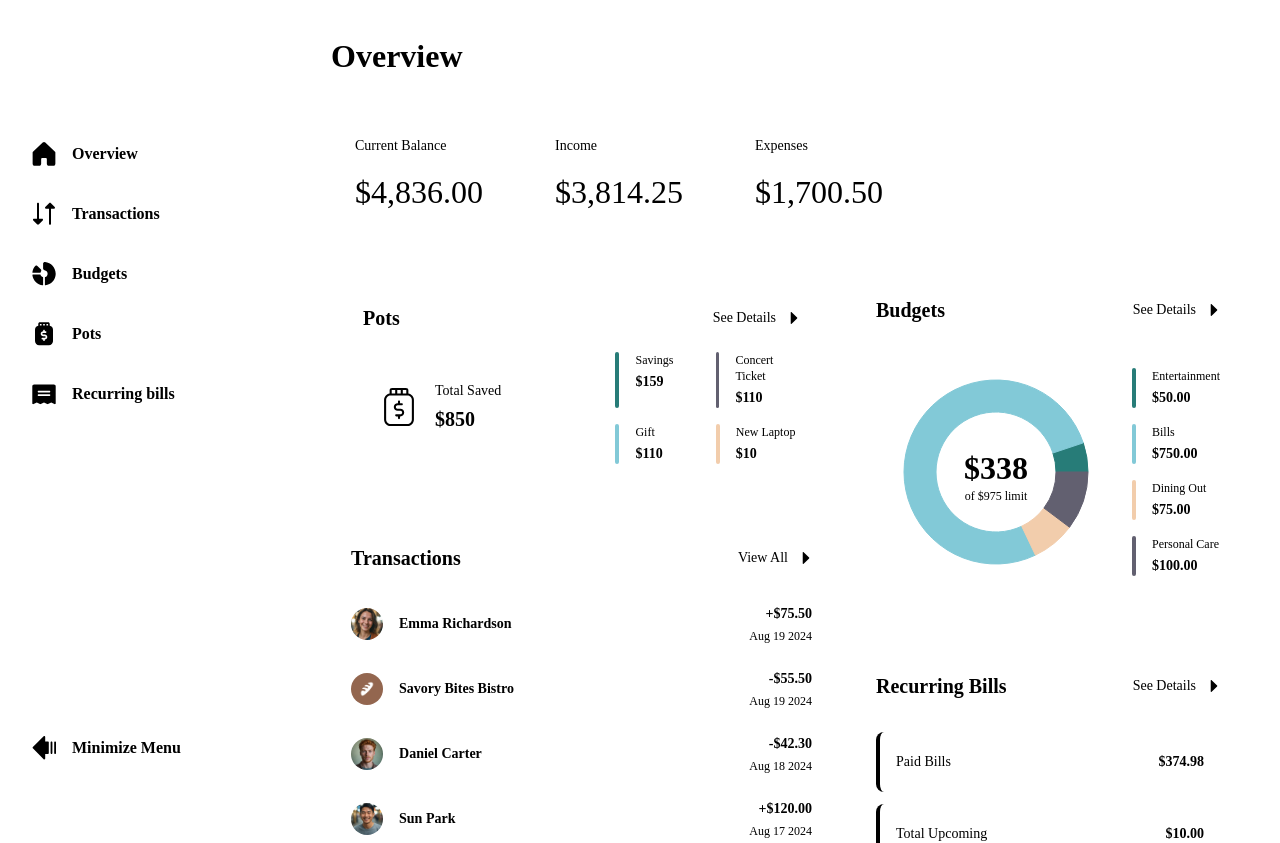
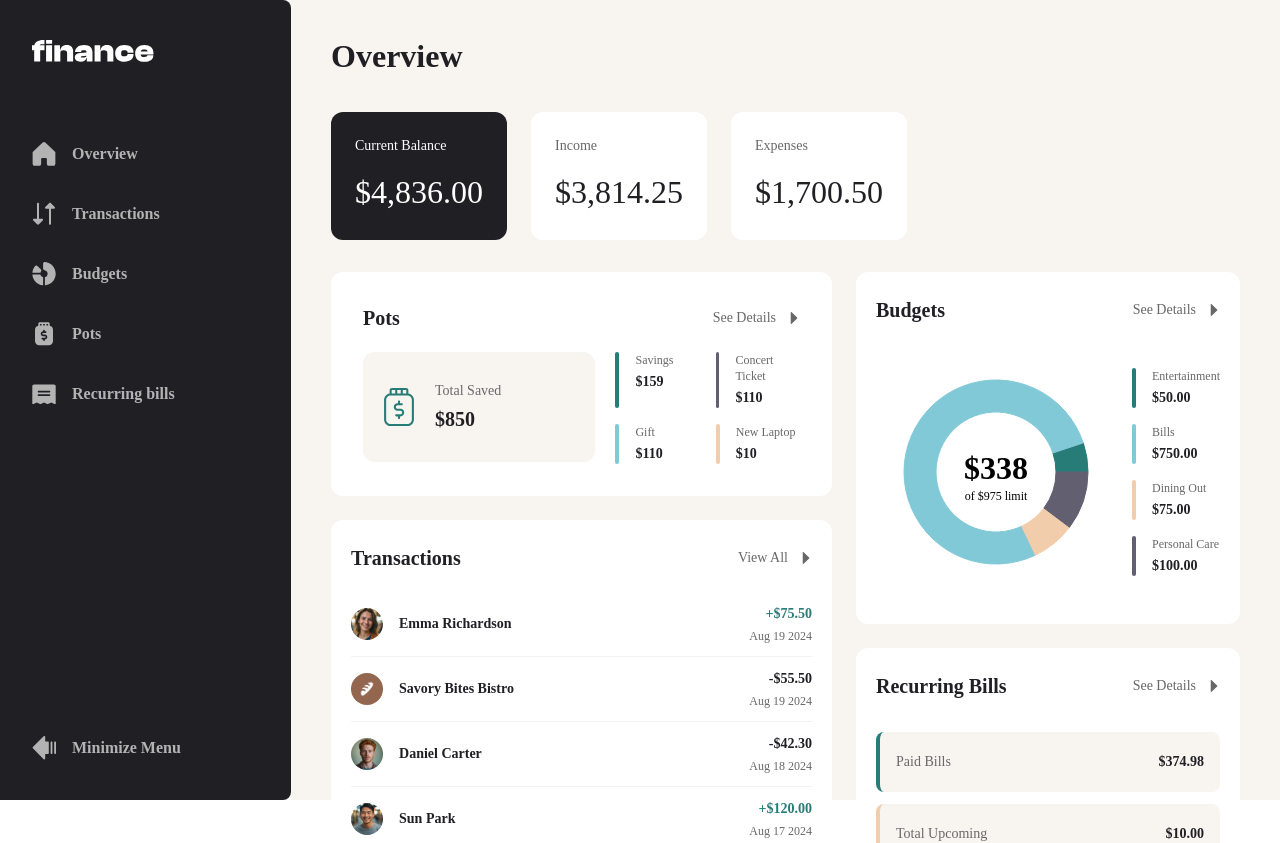
Before and after one commit to gianmarcoricciarelli/personal-finance-app, a React (Vite) app: page / in a window 1280 px wide. Shown: the top 843 px of the page. Built offline with nearby package versions, Linux system fonts and the light colour scheme; a web font is replaced by a local one.

Commit message:
fix: fixed css colors variables, added tailwind vite's plugin

```diff
--- a/package.json
+++ b/package.json
@@ -20,6 +20,7 @@
     "devDependencies": {
         "@eslint/js": "^9.17.0",
         "@tailwindcss/cli": "^4.0.6",
+        "@tailwindcss/vite": "^4.0.6",
         "@types/node": "^22.13.1",
         "@types/react": "^18.3.18",
         "@types/react-dom": "^18.3.5",
--- a/src/index.css
+++ b/src/index.css
@@ -19,19 +19,19 @@
 }
 
 @theme {
-    --color-pfa-beige-100: '#F8F4F0';
-    --color-pfa-beige-500: '#98908B';
-    --color-pfa-cyan: '#82C9D7';
-    --color-pfa-green: '#277C78';
-    --color-pfa-grey-100: '#F2F2F2';
-    --color-pfa-grey-300: '#B3B3B3';
-    --color-pfa-grey-500: '#696868';
-    --color-pfa-grey-900: '#201F24';
-    --color-pfa-navy: '#626070';
-    --color-pfa-purple: '#826CB0';
-    --color-pfa-red: '#C94736';
-    --color-pfa-white: '#FFFFFF';
-    --color-pfa-yellow: '#F2CDAC';
+    --color-pfa-beige-100: #f8f4f0;
+    --color-pfa-beige-500: #98908b;
+    --color-pfa-cyan: #82c9d7;
+    --color-pfa-green: #277c78;
+    --color-pfa-grey-100: #f2f2f2;
+    --color-pfa-grey-300: #b3b3b3;
+    --color-pfa-grey-500: #696868;
+    --color-pfa-grey-900: #201f24;
+    --color-pfa-navy: #626070;
+    --color-pfa-purple: #826cb0;
+    --color-pfa-red: #c94736;
+    --color-pfa-white: #ffffff;
+    --color-pfa-yellow: #f2cdac;
 
     --breakpoint-mobile: 375px;
     --breakpoint-tablet: 768px;
--- a/src/pages/Home/Home.tsx
+++ b/src/pages/Home/Home.tsx
@@ -40,7 +40,7 @@ export default function Home() {
                             data.balance[
                                 balanceKey as keyof Balance
                             ].toLocaleString(undefined, {
-                                minimumFractionDigits: 2,
+                                minimumFractionDigits: 2
                             })
                         }
                         isPrimary={index === 0}
--- a/src/tailwind_index.css
+++ b/src/tailwind_index.css
@@ -377,19 +377,19 @@
     --default-mono-font-variation-settings: var(
       --font-mono--font-variation-settings
     );
-    --color-pfa-beige-100: '#F8F4F0';
-    --color-pfa-beige-500: '#98908B';
-    --color-pfa-cyan: '#82C9D7';
-    --color-pfa-green: '#277C78';
-    --color-pfa-grey-100: '#F2F2F2';
-    --color-pfa-grey-300: '#B3B3B3';
-    --color-pfa-grey-500: '#696868';
-    --color-pfa-grey-900: '#201F24';
-    --color-pfa-navy: '#626070';
-    --color-pfa-purple: '#826CB0';
-    --color-pfa-red: '#C94736';
-    --color-pfa-white: '#FFFFFF';
-    --color-pfa-yellow: '#F2CDAC';
+    --color-pfa-beige-100: #f8f4f0;
+    --color-pfa-beige-500: #98908b;
+    --color-pfa-cyan: #82c9d7;
+    --color-pfa-green: #277c78;
+    --color-pfa-grey-100: #f2f2f2;
+    --color-pfa-grey-300: #b3b3b3;
+    --color-pfa-grey-500: #696868;
+    --color-pfa-grey-900: #201f24;
+    --color-pfa-navy: #626070;
+    --color-pfa-purple: #826cb0;
+    --color-pfa-red: #c94736;
+    --color-pfa-white: #ffffff;
+    --color-pfa-yellow: #f2cdac;
     --breakpoint-mobile: 375px;
     --breakpoint-tablet: 768px;
     --breakpoint-desktop: 1024px;
@@ -584,9 +584,6 @@
   .grid {
     display: grid;
   }
-  .table {
-    display: table;
-  }
   .h-2 {
     height: calc(var(--spacing) * 2);
   }
@@ -679,9 +676,6 @@
   }
   .flex-1 {
     flex: 1;
-  }
-  .shrink {
-    flex-shrink: 1;
   }
   .grow {
     flex-grow: 1;
@@ -1091,117 +1085,6 @@
       }
     }
   }
-  .tablet\:grid {
-    @media (width >= 768px) {
-      display: grid;
-    }
-  }
-  .tablet\:h-10 {
-    @media (width >= 768px) {
-      height: calc(var(--spacing) * 10);
-    }
-  }
-  .tablet\:w-1\/2 {
-    @media (width >= 768px) {
-      width: calc(1/2 * 100%);
-    }
-  }
-  .tablet\:w-10 {
-    @media (width >= 768px) {
-      width: calc(var(--spacing) * 10);
-    }
-  }
-  .tablet\:w-\[104px\] {
-    @media (width >= 768px) {
-      width: 104px;
-    }
-  }
-  .tablet\:w-\[560px\] {
-    @media (width >= 768px) {
-      width: 560px;
-    }
-  }
-  .tablet\:w-full {
-    @media (width >= 768px) {
-      width: 100%;
-    }
-  }
-  .tablet\:grow-0 {
-    @media (width >= 768px) {
-      flex-grow: 0;
-    }
-  }
-  .tablet\:grow-\[0\.5\] {
-    @media (width >= 768px) {
-      flex-grow: 0.5;
-    }
-  }
-  .tablet\:grid-cols-\(--bills-table-columns\) {
-    @media (width >= 768px) {
-      grid-template-columns: var(--bills-table-columns);
-    }
-  }
-  .tablet\:flex-col {
-    @media (width >= 768px) {
-      flex-direction: column;
-    }
-  }
-  .tablet\:flex-row {
-    @media (width >= 768px) {
-      flex-direction: row;
-    }
-  }
-  .tablet\:justify-between {
-    @media (width >= 768px) {
-      justify-content: space-between;
-    }
-  }
-  .tablet\:justify-end {
-    @media (width >= 768px) {
-      justify-content: flex-end;
-    }
-  }
-  .tablet\:gap-2 {
-    @media (width >= 768px) {
-      gap: calc(var(--spacing) * 2);
-    }
-  }
-  .tablet\:gap-6 {
-    @media (width >= 768px) {
-      gap: calc(var(--spacing) * 6);
-    }
-  }
-  .tablet\:gap-8 {
-    @media (width >= 768px) {
-      gap: calc(var(--spacing) * 8);
-    }
-  }
-  .tablet\:p-8 {
-    @media (width >= 768px) {
-      padding: calc(var(--spacing) * 8);
-    }
-  }
-  .tablet\:px-8 {
-    @media (width >= 768px) {
-      padding-inline: calc(var(--spacing) * 8);
-    }
-  }
-  .tablet\:px-10 {
-    @media (width >= 768px) {
-      padding-inline: calc(var(--spacing) * 10);
-    }
-  }
-  .tablet\:py-8 {
-    @media (width >= 768px) {
-      padding-block: calc(var(--spacing) * 8);
-    }
-  }
-  .tablet\:text-xs {
-    @media (width >= 768px) {
-      font-size: var(--text-xs);
-      line-height: var(--tw-leading, var(--text-xs--line-height));
-    }
-  }
   .tablet\:max-desktop\:grid {
     @media (width >= 768px) {
       @media (width < 1024px) {
--- a/vite.config.ts
+++ b/vite.config.ts
@@ -1,3 +1,4 @@
+import tailwindcss from '@tailwindcss/vite'
 import react from '@vitejs/plugin-react'
 import path from 'node:path'
 import { defineConfig } from 'vite'
@@ -5,7 +6,7 @@ import svgr from 'vite-plugin-svgr'
 
 // https://vite.dev/config/
 export default defineConfig({
-    plugins: [react(), svgr()],
+    plugins: [react(), svgr(), tailwindcss()],
     resolve: {
         alias: {
             '@': path.resolve(__dirname, './src'),
```
Also changed, not shown: 1 other file (tests, documents, lock files or other folders).
